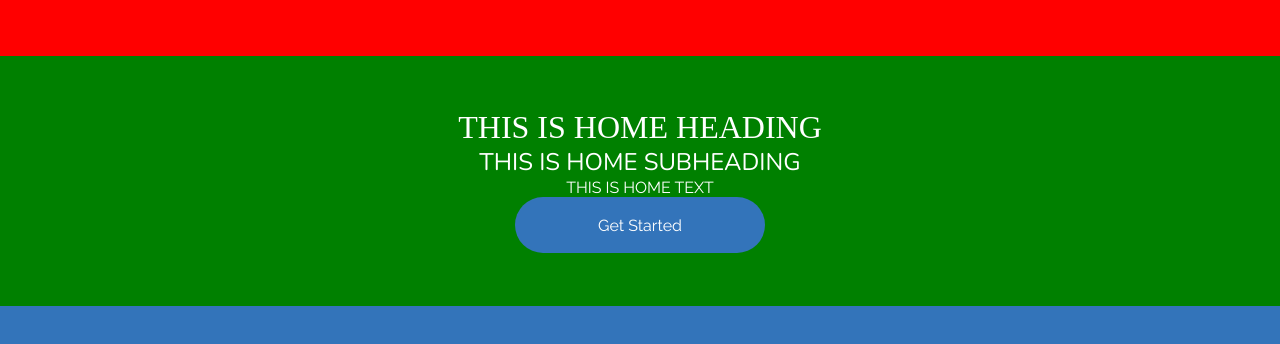
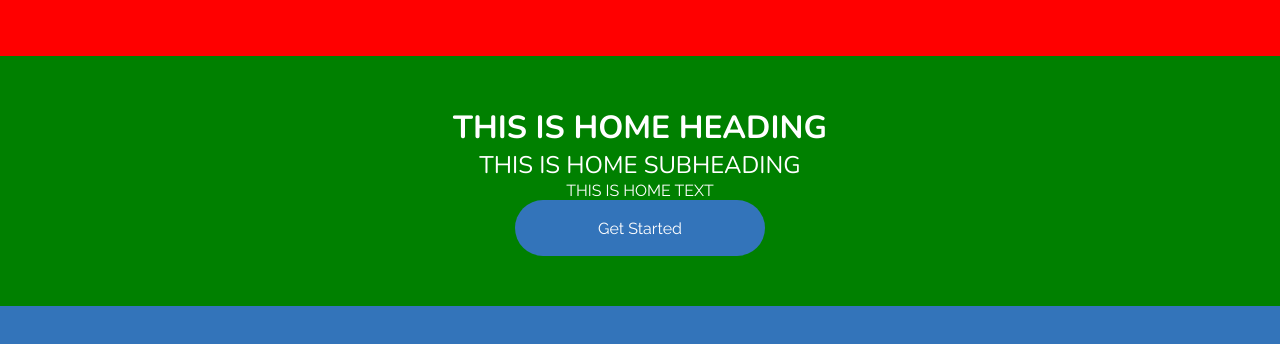
Before and after one commit to psaajc1420/national-pta, a React (Create React App) app in the folder client/: page /#/ in a window 1280 px wide. Shown: the top 344 px of the page. Built offline with nearby package versions, Linux system fonts and the light colour scheme.

Commit message:
headings are now bold

```diff
--- a/client/src/components/Text.tsx
+++ b/client/src/components/Text.tsx
@@ -44,6 +44,7 @@ const StyledText = styled('p')<TextProps>(
 				? theme.font.text
 				: theme.font.text,
 		fontSize: size ? size : 14,
+		fontWeight: typography === 'heading' ? 'bold' : 'normal',
 		color: color ? color : theme.color.black,
 		lineHeight: lineHeight ? lineHeight : 'normal',
 		margin: 0,
--- a/client/src/theme.js
+++ b/client/src/theme.js
@@ -9,7 +9,7 @@ export const theme = {
 		red: '#d94343',
 	},
 	font: {
-		heading: "''Nunito'', sans-serif",
+		heading: "'Nunito', sans-serif",
 		subheading: "'Nunito', sans-serif",
 		text: "'Raleway', sans-serif",
 	},
```
